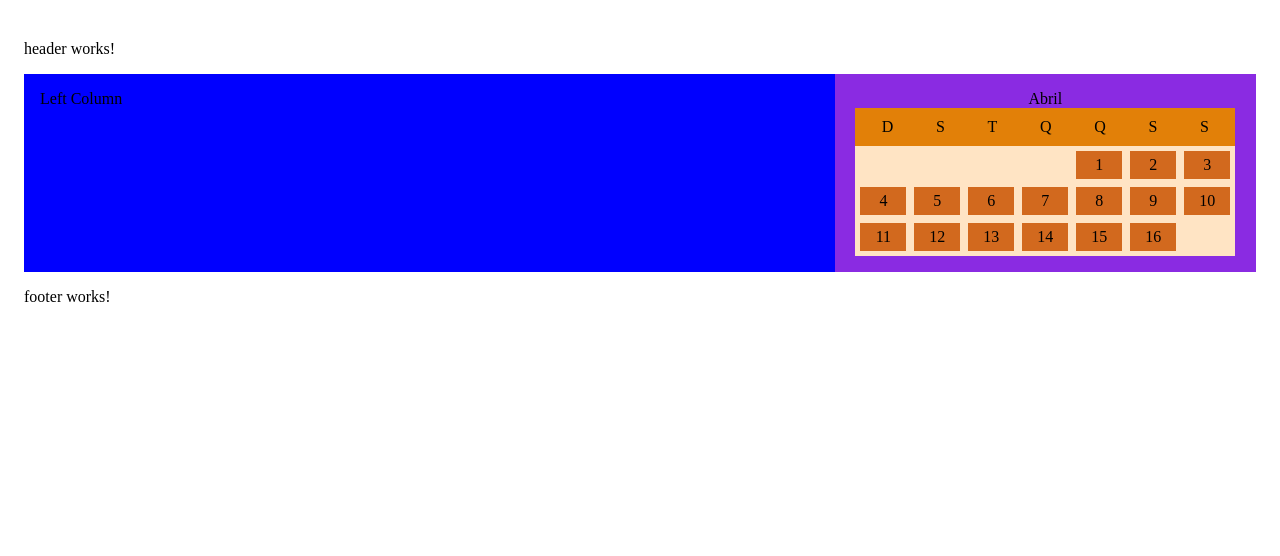
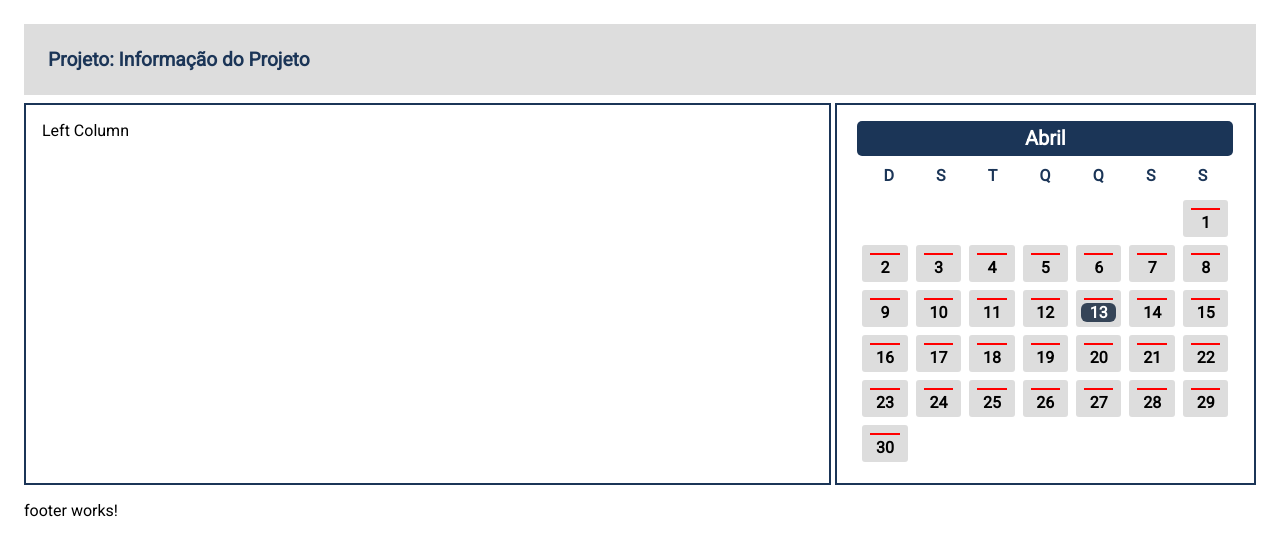
Before and after one commit to jaotuta/academia-atos-projeto-final, an Angular app: page / in a window 1280 px wide. Shown: the top 556 px of the page. Built offline with nearby package versions, Linux system fonts and the light colour scheme.

Commit message:
commit dois

```diff
--- a/src/app/app.component.css
+++ b/src/app/app.component.css
@@ -0,0 +1,8 @@
+@import url("https://fonts.googleapis.com/css?family=Roboto");
+
+* {
+  font-family: "Roboto", sans-serif;
+  -webkit-appearance: none;
+  -moz-appearance: none;
+  appearance: none;
+}
--- a/src/app/proj-page/calendar/calendar.component.css
+++ b/src/app/proj-page/calendar/calendar.component.css
@@ -4,7 +4,7 @@
     flex-direction: column;
 }
 .numero-dias {
-    background-color: bisque;
+    background-color: white;
     display: grid;
     grid-template-columns: repeat(7, 1fr);
     column-gap: 8px;
@@ -12,11 +12,26 @@
     width: 95%;
     margin: auto;
     padding: 5px;
+    border-bottom-right-radius: 5px;
+    border-bottom-left-radius: 5px;
 }
 
 .dia-numerico {
-    background-color: chocolate;
+    background-color: rgb(221, 221, 221);
     padding: 5px;
+    border-radius: 3px;
+    font-weight: 600;
+}
+.dia-numerico:hover {
+    background-color: rgb(190, 190, 190);
+    cursor: pointer;
+    font-weight: 600;
+}
+
+.dia-atual {
+    background-color: rgb(53, 68, 87);
+    color: white;
+    border-radius: 6px;
 }
 
 .dias {
@@ -24,14 +39,31 @@
 }
 
 .iniciais-dias {
-    background-color: rgb(226, 128, 8);
     display: flex;
     justify-content: space-around;
     margin: auto;
     width: 95%;
     padding: 5px;
+    font-weight: 600;
+    color: rgb(27, 53, 87);
 }
-
+.preenchido {
+    background-color: rgb(255, 0, 0);
+    height: 2px;
+    margin: 3px;
+}
+.mes {
+    display: inline-block;
+    height: 25px;
+    background-color: rgb(27, 53, 87);
+    width: 95%;
+    margin: auto;
+    padding: 5px;
+    font-weight: 600;
+    font-size: 1.25em;
+    border-radius: 5px;
+    color: white;
+}
 
 .domingo {
     grid-column-start: 1;
--- a/src/app/proj-page/calendar/calendar.component.html
+++ b/src/app/proj-page/calendar/calendar.component.html
@@ -1,5 +1,7 @@
 <div class="container">
-    <div class="mes">{{monName [now.getMonth()]}}</div>
+    <div class="mes">
+        {{monName [now.getMonth()]}}
+    </div>
     <div class="iniciais-dias">
         <div class="dias">D</div>
         <div class="dias">S</div>
@@ -10,21 +12,12 @@
         <div class="dias">S</div>
     </div>
     <div class="numero-dias">
-        <div class="dia-numerico">1</div>
-        <div class="dia-numerico">2</div>
-        <div class="dia-numerico">3</div>
-        <div class="dia-numerico">4</div>
-        <div class="dia-numerico">5</div>
-        <div class="dia-numerico">6</div>
-        <div class="dia-numerico">7</div>
-        <div class="dia-numerico">8</div>
-        <div class="dia-numerico">9</div>
-        <div class="dia-numerico">10</div>
-        <div class="dia-numerico">11</div>
-        <div class="dia-numerico">12</div>
-        <div class="dia-numerico">13</div>
-        <div class="dia-numerico">14</div>
-        <div class="dia-numerico">15</div>
-        <div class="dia-numerico">16</div>
+        <div class="dia-numerico" *ngFor="let item of diasDoMes">
+            <div class="preenchido"></div>
+            <div class="conteudo">
+                {{item}}
+            </div>
+
+        </div>
     </div>
 </div>
--- a/src/app/proj-page/calendar/calendar.component.ts
+++ b/src/app/proj-page/calendar/calendar.component.ts
@@ -7,15 +7,39 @@ import { Component } from '@angular/core';
 })
 export class CalendarComponent {
 
-  dayName = new Array("Domingo", "Segunda", "Terça", "Quarta", "Quinta", "Sexta", "Sábado")
+  //dayName = new Array("Domingo", "Segunda", "Terça", "Quarta", "Quinta", "Sexta", "Sábado")
   monName = new Array("Janeiro", "Fevereiro", "Março", "Abril", "Maio", "Junho", "Julho", "Agosto", "Setembro", "Outubro", "Novembro", "Dezembro")
+  diasDoMes = new Array();
   now = new Date
-  diaDeInicio = this.now.getDay();
+  mes = this.now.getMonth();
+  ano = this.now.getFullYear();
+  qtdDiasNoMes = this.diasNoMes(this.mes, this.ano)
+  diaDeInicio = this.retornaPrimeiroDiaDoMes(this.mes, this.ano);
 
+  diasNoMes(mes: number, ano: number) {
+    var data = new Date(ano, mes + 1, 0);
+    return data.getDate();
+  }
+
+  retornaPrimeiroDiaDoMes(mes: number, ano: number) {
+    var data = new Date(ano, mes, 1);
+    return data.getDay()
+  }
   ngOnInit() {
+    for( let i = 1; i <= this.qtdDiasNoMes; i++) {
+      this.diasDoMes.push(i);
+    }
+  }
+  ngDoCheck() {
     const primeiroDia = document.querySelector(".dia-numerico");
-
-    switch(this.diaDeInicio) {
+    console.log(primeiroDia)
+    const hoje = document.querySelectorAll(".conteudo");
+    hoje.forEach(item => {
+      if (parseInt(item.innerHTML) == this.now.getDate()) {
+        item.classList.add("dia-atual")
+      }
+    })
+    switch (this.diaDeInicio) {
       case 0: primeiroDia?.classList.add("domingo");
         break;
       case 1: primeiroDia?.classList.add("segunda");
@@ -31,8 +55,6 @@ export class CalendarComponent {
       case 6: primeiroDia?.classList.add("sabado");
         break;
     }
+  }
 
-
-    console.log(primeiroDia?.innerHTML);
 }
-}
--- a/src/app/proj-page/header/header.component.css
+++ b/src/app/proj-page/header/header.component.css
@@ -0,0 +1,8 @@
+.projeto {
+    background-color: rgb(221, 221, 221);
+    color: rgb(27, 53, 87);
+    padding: 1.5rem;
+    margin-bottom: 0.5rem;
+    font-weight: 700;
+    font-size: 1.2em;
+}
--- a/src/app/proj-page/header/header.component.html
+++ b/src/app/proj-page/header/header.component.html
@@ -1 +1,3 @@
-<p>header works!</p>
+<div class="projeto">
+    Projeto: Informação do Projeto
+</div>
--- a/src/app/proj-page/main-section/main-section.component.css
+++ b/src/app/proj-page/main-section/main-section.component.css
@@ -11,15 +11,17 @@
 
 .proj-content {
     padding: 1rem;
-    background-color: blue;
     flex: 8;
+    border: 2px solid rgb(27, 53, 87);
+    margin-right: 2px;
 }
 
 .calendar {
     padding: 1rem;
-    background-color: blueviolet;
     flex: 4;
     text-align: center;
+    border: 2px solid rgb(27, 53, 87);
+    margin-left: 2px;
 }
 .demo-inline-calendar-card {
     width: 300px;
```
Lines whose indentation alone changed are shown as unchanged.
